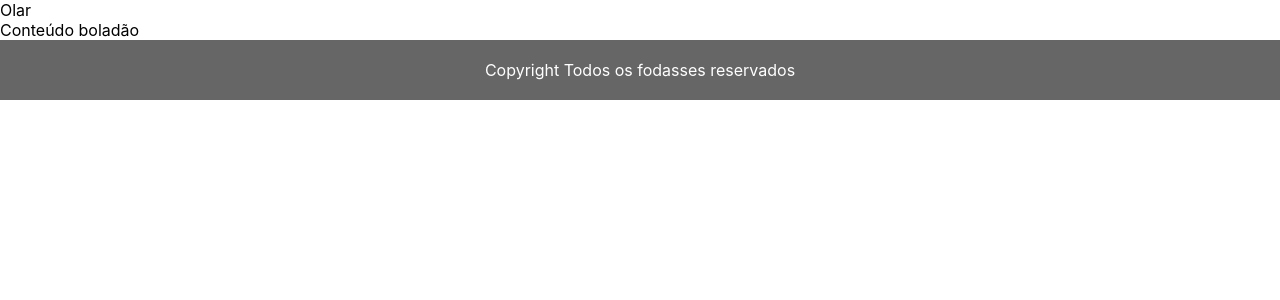
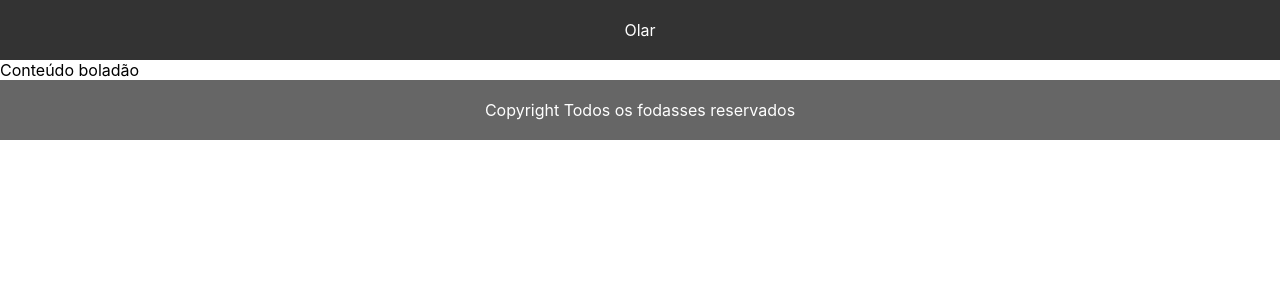
Before and after one commit to dulcetti/react-context, a React (Create React App) app: page / in a window 1280 px wide. Shown: the top 300 px of the page. Built offline with nearby package versions, Linux system fonts and the light colour scheme.

Commit message:
style: add header styles

```diff
--- a/src/components/header/styles.ts
+++ b/src/components/header/styles.ts
@@ -1,3 +1,8 @@
 import styled from 'styled-components';
 
-export const Header = styled.header``;
+export const Header = styled.header`
+  background-color: #333;
+  color: #fff;
+  padding: 20px 0;
+  text-align: center;
+`;
```
